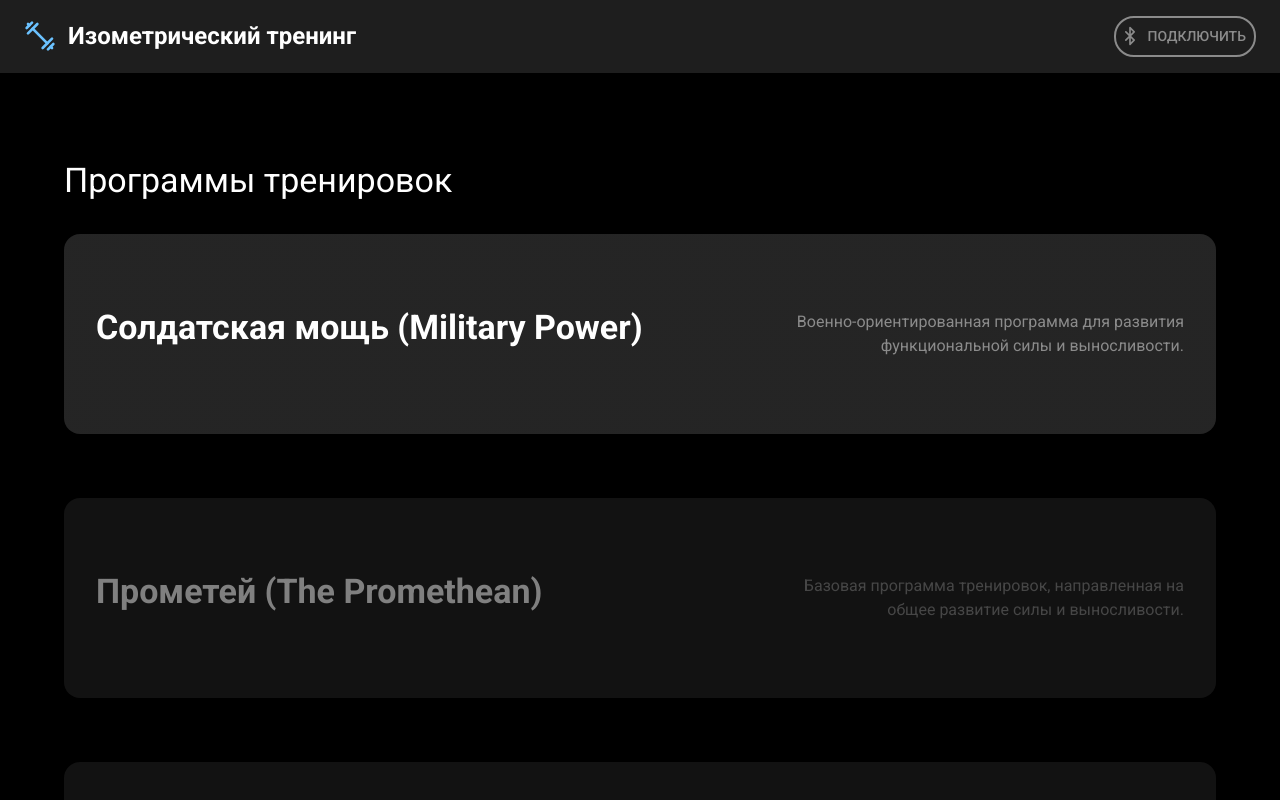
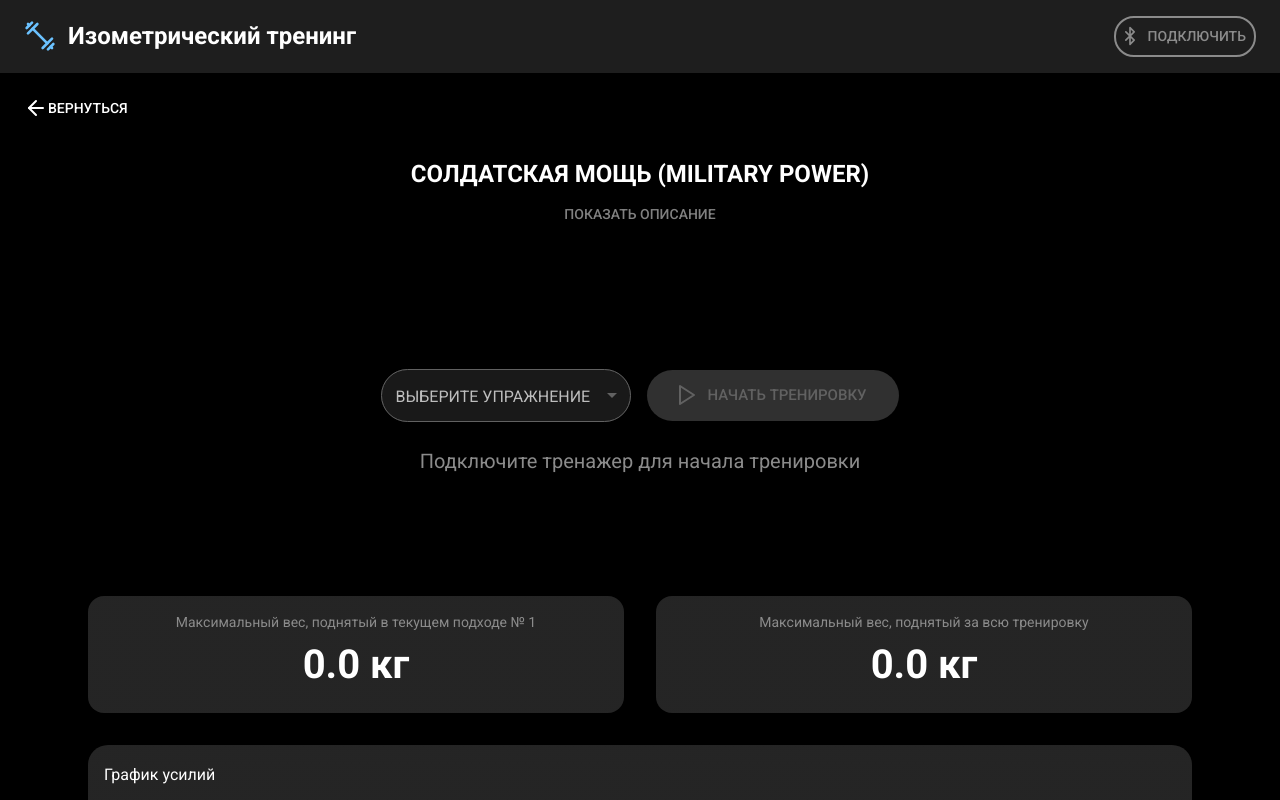
Before and after one commit to KirillBobkov/isometric-app-2, a React (Vite) app: page /#/military-power in a window 1280 px wide. Before the commit this address led to /. Shown: the top 800 px of the page. Built offline with nearby package versions, Linux system fonts and the light colour scheme.

Commit message:
fixed logic of modes

```diff
--- a/src/components/programs/MilitaryPower.tsx
+++ b/src/components/programs/MilitaryPower.tsx
@@ -36,6 +36,18 @@ import { soundService } from "../../services/SoundService";
 
 const SET_COUNT = 10;
 
+const MODE_COLORS = {
+  [ActiveMode.PREPARING]: "rgb(25, 167, 255)", // Blue
+  [ActiveMode.SET]: "rgb(229, 67, 67)", // Red
+  [ActiveMode.REST]: "#4CAF50", // Green
+  [ActiveMode.FEEDBACK]: "rgb(25, 167, 255)", // Blue
+} as const;
+
+const exercises = [
+  { value: "СТАНОВАЯ ТЯГА", label: "СТАНОВАЯ ТЯГА" },
+  { value: "ЖИМ ПЛЕЧ", label: "ЖИМ ПЛЕЧ" },
+];
+
 export function MilitaryPower({ connected, message }: MilitaryPowerProps) {
   // Инициализируем звуки при монтировании компонента
   useEffect(() => {
@@ -53,29 +65,25 @@ export function MilitaryPower({ connected, message }: MilitaryPowerProps) {
   // Состояние для управления видимостью блока
   const [isContentVisible, setIsContentVisible] = useState(false);
 
-  const [currentSet, setCurrentSet] = useState(1);
-
   const [trainingData, setTrainingData] = useState<
     Record<number, SetDataPoint[]>
   >({});
   const [feedbackData, setFeedbackData] = useState<SetData[]>([]);
 
   const [selectedSet, setSelectedSet] = useState<number>(1);
+  const [currentSet, setCurrentSet] = useState(1);
 
   const [activeMode, setActiveMode] = useState<ActiveMode>(ActiveMode.FEEDBACK);
 
-  const [isResting, setIsResting] = useState(false);
+  const [selectedExercise, setSelectedExercise] = useState<string>("");
 
-  const [restTime, setRestTime] = useState(-1);
-  const [setTime, setSetTime] = useState(-1);
-  const [prepareTime, setPrepareTime] = useState(-1);
-
-  const [selectedExercise, setSelectedExercise] = useState<string>('');
-
-  const exercises = [
-    { value: 'СТАНОВАЯ ТЯГА', label: 'СТАНОВАЯ ТЯГА' },
-    { value: 'ЖИМ ПЛЕЧ', label: 'ЖИМ ПЛЕЧ' },
-  ];
+  const [counterTime, setCounterTime] = useState<{
+    remaining: number;
+    max: number;
+  }>({
+    remaining: 0,
+    max: 0,
+  });
 
   // Функция для переключения видимости блока и текста кнопки
   const toggleContentVisibility = () =>
@@ -113,11 +121,7 @@ export function MilitaryPower({ connected, message }: MilitaryPowerProps) {
   useEffect(() => {
     if (!connected) return;
 
-    if (activeMode === ActiveMode.TRAINING) {
-      // Если отдых, то не добавляем данные
-      if (isResting) {
-        return;
-      }
+    if (activeMode === ActiveMode.SET) {
       setTrainingData((prev) => {
         const currentSetData = prev[currentSet] || [];
         const newSetData = [
@@ -134,59 +138,78 @@ export function MilitaryPower({ connected, message }: MilitaryPowerProps) {
         };
       });
     }
-  }, [time, activeMode, isResting, connected, currentSet]);
+  }, [time, activeMode, connected, currentSet]);
 
-  // Эффект для отслеживания времени подхода/отдыха между подходами
+  useEffect(() => {
+    if (activeMode === ActiveMode.REST) {
+      soundService.play("rest");
+    }
+    if (activeMode === ActiveMode.SET) {
+      soundService.play("start");
+    }
+    if (activeMode === ActiveMode.PREPARING) {
+      soundService.play("prepare");
+    }
+  }, [activeMode]);
+
   useEffect(() => {
     if (!connected) return;
 
-    if (activeMode === ActiveMode.TRAINING) {
-      const totalTimePerSet = SET_TIME + REST_TIME;
-      const currentSetNumber = Math.floor(time / totalTimePerSet) + 1;
-      const timeWithinSet = time % totalTimePerSet;
+    if (activeMode === ActiveMode.SET) {
+      const remainingSetTime = SET_TIME - time;
+      setCounterTime({
+        remaining: remainingSetTime,
+        max: SET_TIME,
+      });
 
-      if (currentSetNumber !== currentSet && currentSetNumber <= SET_COUNT) {
-        setCurrentSet(currentSetNumber);
-        setSelectedSet(currentSetNumber);
-      }
+      // Когда время подготовки истекло
+      if (remainingSetTime <= 0) {
+        setCounterTime({
+          remaining: SET_TIME,
+          max: SET_TIME,
+        });
 
-      // озвучка при переходе от отдыха к подходу
-      const isInRestPhase = timeWithinSet >= SET_TIME;
-
-      if (currentSetNumber === SET_COUNT && isInRestPhase) {
-        saveTraining();
+        if (currentSet >= SET_COUNT) {
           setActiveMode(ActiveMode.FEEDBACK);
           soundService.play("finish");
           return;
-      }
-
-      setIsResting(isInRestPhase);
-
-      if (isInRestPhase) {
-        setRestTime(totalTimePerSet - timeWithinSet);
         } else {
-        setSetTime(SET_TIME - timeWithinSet);
+          setActiveMode(ActiveMode.REST);
+          setCounterTime({
+            remaining: REST_TIME,
+            max: REST_TIME,
+          });
+          resetTime(); // Сбрасываем время для начала тренировки
         }
       }
-  }, [time, activeMode, connected, currentSet]);
+    }
+  }, [time, connected, activeMode, resetTime]);
 
   useEffect(() => {
-    if (restTime === REST_TIME) {
-      soundService.play("rest");
+    if (!connected) return;
+
+    if (activeMode === ActiveMode.REST) {
+      // Вычисляем оставшееся время подготовки
+      const remainingPrepareTime = REST_TIME - time;
+      setCounterTime({
+        remaining: remainingPrepareTime,
+        max: REST_TIME,
+      });
+
+      // Когда время подготовки истекло
+      if (remainingPrepareTime <= 0) {
+        setCurrentSet((prev) => prev + 1);
+        setSelectedSet((prev) => prev + 1);
+
+        setCounterTime({
+          remaining: SET_TIME,
+          max: SET_TIME,
+        });
+        setActiveMode(ActiveMode.SET);
+        resetTime(); // Сбрасываем время для начала тренировки
       }
-  }, [restTime]);
-
-  useEffect(() => {
-    if (setTime === SET_TIME) {
-      soundService.play("start");
     }
-  }, [setTime]);
-
-  useEffect(() => {
-    if (prepareTime === PREPARE_TIME) {
-      soundService.play("prepare");
-    }
-  }, [prepareTime]);
+  }, [time, connected, activeMode, resetTime]);
 
   // Эффект для отслеживания времени подготовки
   useEffect(() => {
@@ -195,12 +218,18 @@ export function MilitaryPower({ connected, message }: MilitaryPowerProps) {
     if (activeMode === ActiveMode.PREPARING) {
       // Вычисляем оставшееся время подготовки
       const remainingPrepareTime = PREPARE_TIME - time;
-      setPrepareTime(remainingPrepareTime);
+      setCounterTime({
+        remaining: remainingPrepareTime,
+        max: PREPARE_TIME,
+      });
 
       // Когда время подготовки истекло
       if (remainingPrepareTime <= 0) {
-        setSetTime(SET_TIME);
-        setActiveMode(ActiveMode.TRAINING);
+        setCounterTime({
+          remaining: SET_TIME,
+          max: SET_TIME,
+        });
+        setActiveMode(ActiveMode.SET);
         resetTime(); // Сбрасываем время для начала тренировки
       }
     }
@@ -213,7 +242,7 @@ export function MilitaryPower({ connected, message }: MilitaryPowerProps) {
     const saved = await saveTrainingData({
       trainingData,
       time,
-      selectedExercise
+      selectedExercise,
     });
 
     if (saved) {
@@ -237,14 +266,16 @@ export function MilitaryPower({ connected, message }: MilitaryPowerProps) {
       setSelectedSet(1);
       setTrainingData({});
       setFeedbackData([]);
-      setPrepareTime(PREPARE_TIME);
-      setIsResting(false);
+      setCounterTime({
+        remaining: PREPARE_TIME,
+        max: PREPARE_TIME,
+      });
       setActiveMode(ActiveMode.PREPARING);
       return;
     }
 
     // Если режим тренировки, то сохраняем данные и переходим в режим обратной связи
-    if (activeMode === ActiveMode.TRAINING) {
+    if (activeMode === ActiveMode.SET || activeMode === ActiveMode.REST) {
       soundService.play("finish");
       saveTraining();
       resetTime();
@@ -295,14 +326,14 @@ export function MilitaryPower({ connected, message }: MilitaryPowerProps) {
     switch (activeMode) {
       case ActiveMode.PREPARING:
         return "Приготовьтесь, тренировка сейчас начнется";
-      case ActiveMode.TRAINING:
-        return isResting
-          ? `Подход № ${currentSet} закончен, отдохните перед подходом № ${
+      case ActiveMode.REST:
+        return `Подход № ${currentSet} закончен, отдохните перед подходом № ${
           currentSet + 1
-            }`
-          : "Выполняйте упражнение с максимальным усилием";
+        }`;
+      case ActiveMode.SET:
+        return "Выполняйте упражнение с максимальным усилием";
       case ActiveMode.FEEDBACK:
-        return "Если вы готовы, то нажмите на кнопку 'Начать тренировку'";
+        return "Если вы готовы, то выберите упражнение и нажмите на кнопку 'Начать тренировку'";
       default:
         return "";
     }
@@ -380,30 +411,39 @@ export function MilitaryPower({ connected, message }: MilitaryPowerProps) {
         {/* Существующая кнопка и таймер */}
         <Box
           sx={{
-            display: 'flex',
-            justifyContent: 'center',
-            alignItems: 'center',
+            display: "flex",
+            justifyContent: "center",
+            alignItems: "center",
             gap: 2,
-            flexWrap: 'wrap',
+            flexWrap: "wrap",
           }}
         >
           <FormControl
-            sx={{ minWidth: 200 }}
+            sx={{ minWidth: 250, width: "auto" }}
             disabled={activeMode !== ActiveMode.FEEDBACK || !connected}
           >
-            <InputLabel id="exercise-select-label">УПРАЖНЕНИЕ</InputLabel>
+            {selectedExercise ? (
+              <InputLabel id="exercise-select-label">
+                ТЕКУЩЕЕ УПРАЖНЕНИЕ
+              </InputLabel>
+            ) : (
+              <InputLabel id="exercise-select-label">
+                ВЫБЕРИТЕ УПРАЖНЕНИЕ
+              </InputLabel>
+            )}
             <Select
               labelId="exercise-select-label"
               id="exercise-select"
+              key={selectedExercise}
               value={selectedExercise}
               onChange={(e) => setSelectedExercise(e.target.value)}
-              label="Упражнение"
+              label="ВЫБЕРИТЕ УПРАЖНЕНИЕ"
               sx={{
-                backgroundColor: 'background.paper',
-                borderRadius: '28px',
-                '& .MuiSelect-select': {
-                  padding: '15px 32px',
-                }
+                backgroundColor: "background.paper",
+                borderRadius: "28px",
+                "& .MuiSelect-select": {
+                  padding: "15px 32px",
+                },
               }}
             >
               <MenuItem value="">Не выбрано</MenuItem>
@@ -419,7 +459,8 @@ export function MilitaryPower({ connected, message }: MilitaryPowerProps) {
             variant="contained"
             size="large"
             startIcon={
-              activeMode === ActiveMode.TRAINING ||
+              activeMode === ActiveMode.SET ||
+              activeMode === ActiveMode.REST ||
               activeMode === ActiveMode.PREPARING ? (
                 <Square size={24} />
               ) : (
@@ -427,61 +468,44 @@ export function MilitaryPower({ connected, message }: MilitaryPowerProps) {
               )
             }
             onClick={handleTrainingToggle}
-            disabled={!connected ||
+            disabled={
+              !connected ||
               activeMode === ActiveMode.PREPARING ||
-                      !selectedExercise}
+              !selectedExercise
+            }
             sx={{
               borderRadius: "28px",
               padding: "12px 32px",
               backgroundColor:
-                activeMode === ActiveMode.TRAINING ? "#ff4444" : "#4CAF50",
+                activeMode === ActiveMode.SET ||
+                activeMode === ActiveMode.REST ||
+                activeMode === ActiveMode.PREPARING
+                  ? "#ff4444"
+                  : "#4CAF50",
               "&:hover": {
                 backgroundColor:
-                  activeMode === ActiveMode.TRAINING ? "#ff0000" : "#45a049",
+                  activeMode === ActiveMode.SET ||
+                  activeMode === ActiveMode.REST ||
+                  activeMode === ActiveMode.PREPARING
+                    ? "#ff0000"
+                    : "#45a049",
               },
             }}
           >
-            {activeMode === ActiveMode.TRAINING ||
+            {activeMode === ActiveMode.SET ||
+            activeMode === ActiveMode.REST ||
             activeMode === ActiveMode.PREPARING
               ? "Остановить тренировку"
               : "Начать тренировку"}
           </Button>
-
         </Box>
-
-        {activeMode !== ActiveMode.FEEDBACK && (
-            <>
-              <TrainingTimer
-                totalTime={
-                  activeMode === ActiveMode.TRAINING
-                    ? isResting
-                      ? REST_TIME
-                      : SET_TIME
-                    : PREPARE_TIME
-                }
-                time={
-                  activeMode === ActiveMode.TRAINING
-                    ? isResting
-                      ? restTime
-                      : setTime
-                    : prepareTime
-                }
-                color={
-                  activeMode === ActiveMode.TRAINING
-                    ? isResting
-                      ? "#4CAF50"
-                      : "rgb(229, 67, 67)"
-                    : "rgb(25, 167, 255)"
-                }
-              />
-            </>
-          )}
         {/* Новое информационное сообщение */}
         <Typography
-          variant="h6"
+          variant="body1"
           sx={{
-            color: "text.primary",
+            color: "text.secondary",
             textAlign: "center",
+            fontSize: "20px",
             maxWidth: "600px",
             padding: "8px 16px",
             borderRadius: "8px",
@@ -491,40 +515,41 @@ export function MilitaryPower({ connected, message }: MilitaryPowerProps) {
         >
           {getStatusMessage()}
         </Typography>
+
+        {activeMode !== ActiveMode.FEEDBACK && (
+          <>
+            <TrainingTimer
+              totalTime={counterTime.max}
+              time={counterTime.remaining}
+              color={MODE_COLORS[activeMode]}
+            />
+          </>
+        )}
       </Box>
 
       <Grid container spacing={4} mb={4}>
-        {/* Первая ячейка: Текущее время */}
-        <Grid item xs={12} md={4}>
+        {/* Ячейка для максимального веса выбранного подхода */}
+        <Grid item xs={12} md={6}>
           <InfoCard>
-            <Typography align="center" variant="body2" color="text.secondary">
-              {activeMode === ActiveMode.TRAINING
-                ? "Общее время тренировки"
-                : "Режим обратной связи"}
+            <Typography
+              sx={{ mb: "10px" }}
+              align="center"
+              variant="body2"
+              color="text.secondary"
+            >
+              Максимальный вес, поднятый в текущем подходе № {selectedSet}
             </Typography>
-            <Typography variant="h1" align="center" sx={{ fontWeight: "bold" }}>
-              {formatTime(time)}
-            </Typography>
-          </InfoCard>
-        </Grid>
-
-        {/* Ячейка для максимального веса выбранного подхода */}
-        <Grid item xs={12} md={4}>
-          <InfoCard>
-            <Typography align="center" variant="body2" color="text.secondary">
-              Максимальный вес в подходе № {selectedSet}
-            </Typography>
-            <Typography variant="h1" align="center" sx={{ fontWeight: "bold" }}>
+            <Typography      variant="h1" align="center" sx={{ fontWeight: "bold" }}>
               {`${getMaxWeightForSelectedSet().toFixed(1)} кг`}
             </Typography>
           </InfoCard>
         </Grid>
 
         {/* Ячейка для максимального общего веса */}
-        <Grid item xs={12} md={4}>
+        <Grid item xs={12} md={6}>
           <InfoCard>
-            <Typography align="center" variant="body2" color="text.secondary">
-              Максимальный вес за всю тренировку
+            <Typography   sx={{ mb: "10px" }}align="center" variant="body2" color="text.secondary">
+              Максимальный вес, поднятый за всю тренировку
             </Typography>
             <Typography variant="h1" align="center" sx={{ fontWeight: "bold" }}>
               {`${getMaxWeight().toFixed(1)} кг`}
@@ -538,7 +563,9 @@ export function MilitaryPower({ connected, message }: MilitaryPowerProps) {
           xAxis={xAxis}
           yAxis={yAxis}
           title={title}
-          isTrainingActive={activeMode === ActiveMode.TRAINING}
+          isTrainingActive={
+            activeMode === ActiveMode.SET || activeMode === ActiveMode.REST
+          }
           selectedSet={selectedSet}
           onSetChange={setSelectedSet}
         />
--- a/src/types/militaryPower.ts
+++ b/src/types/militaryPower.ts
@@ -1,6 +1,7 @@
 export enum ActiveMode {
   FEEDBACK = 'feedback',
-  TRAINING = 'training',
+  REST = 'rest',
+  SET = 'set',
   PREPARING = 'preparing'
 }
 
```
Also changed, not shown: 3 other files (tests, documents, lock files or other folders). Lines whose indentation alone changed are shown as unchanged.
